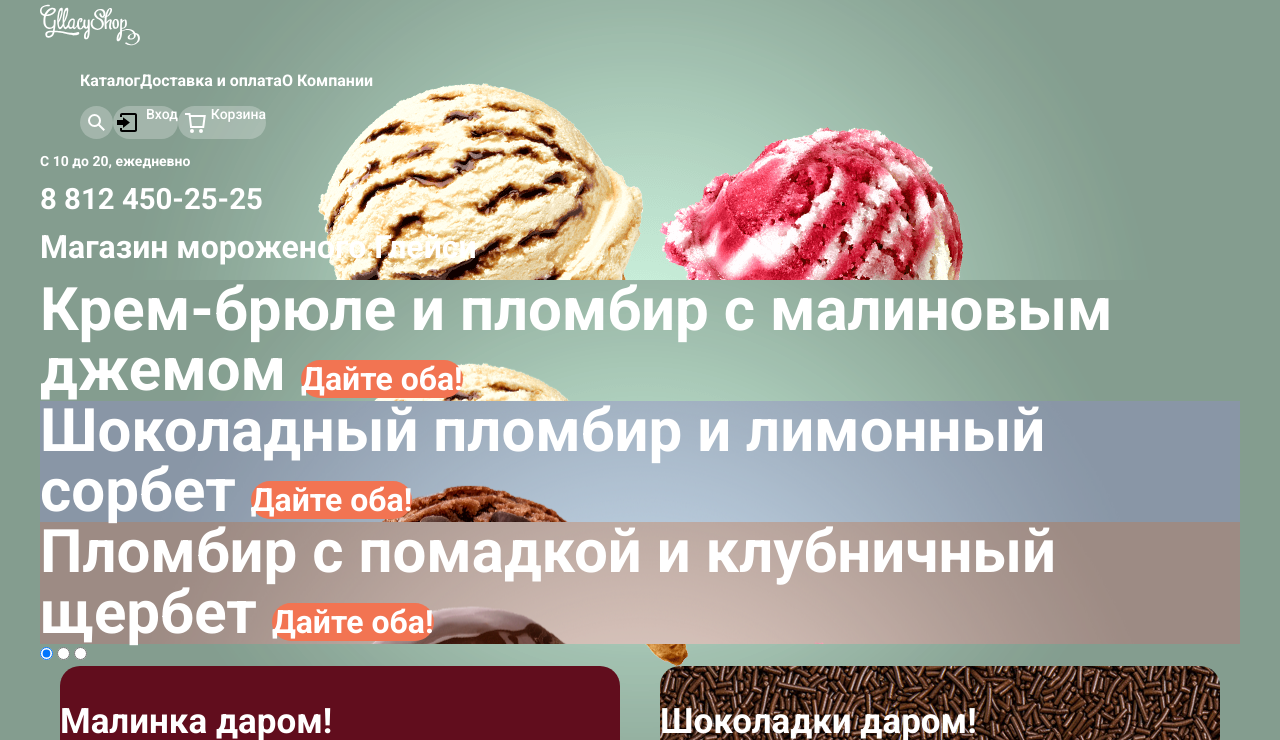
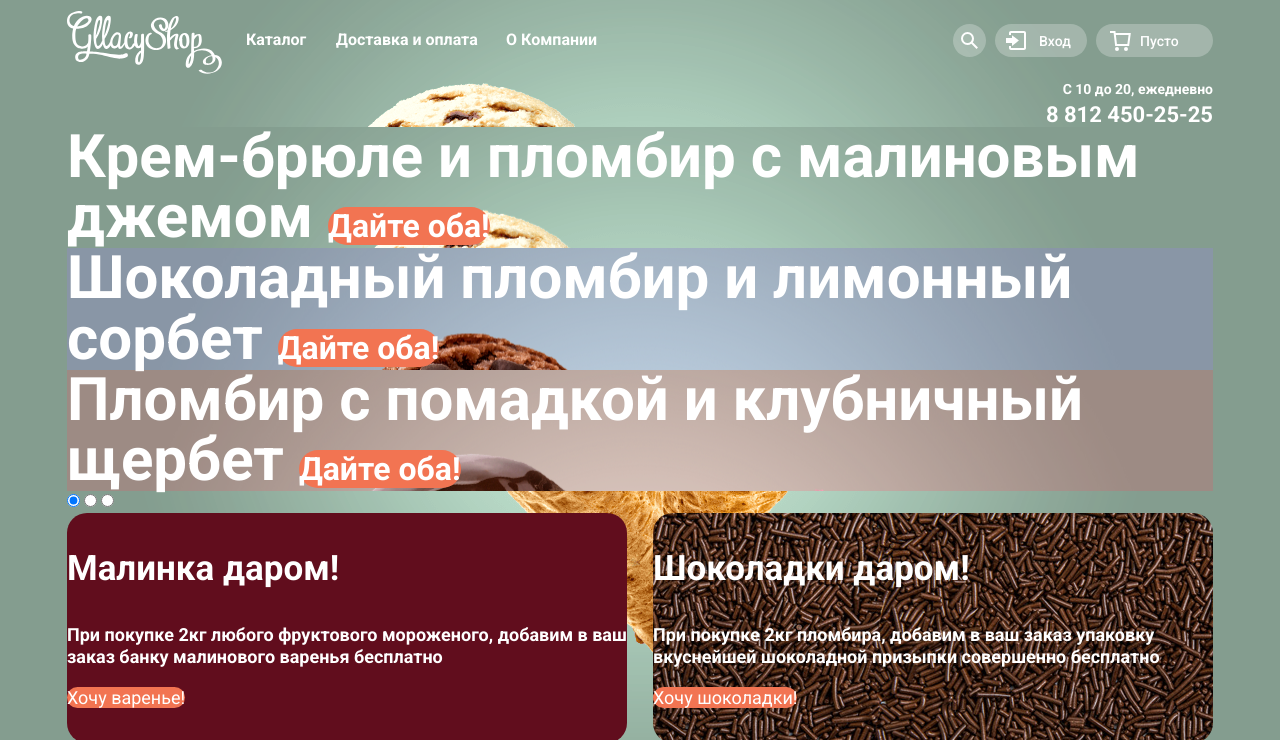
Before and after one commit to korschunoffk/530049-gllacy, a plain HTML site: page index.html in a window 1280 px wide. Shown: the top 740 px of the page. Drawn offline with Linux system fonts and the light colour scheme.

Commit message:
7.9.2
сверстал шапку

```diff
--- a/css/style.css
+++ b/css/style.css
@@ -15,6 +15,9 @@ body {
     background-repeat: no-repeat;
 
 }
+.hidden-content{
+    display: none;
+}
 /*-----------Кнопки------------------------*/
 
 .button{
@@ -29,21 +32,63 @@ body {
 .button:active{
     background-color:#f27452;
 }
-/*--------контейнер центровщик------------*/
-.container{
+/*--------Хедер------------*/
+.header-flex{
+    padding:0;
+    margin:0;
+    display:flex;
+    flex-wrap: wrap;
+    padding-top:10px;
+}
+/*--------контейнеры центровщики------------*/
+.main-container{
     width:1200px;
     margin:0 auto;
 }
+
+.container{
+    width:1146px;
+    margin:0 auto;
+}
 /*------------------Основная навигация-----------------*/
+.main-navigation{
+    padding:0;
+    margin:0;
+
+    width: 380px;
+    margin-left:9px;
+
+
+}
 .main-navigation_list{
+    padding:0;
+    margin:0;
+    margin-top:14px;
+
     list-style: none;
     font-family: 'Roboto', Arial , sans-serif;
     font-weight: 700;
     font-size: 16px;
     line-height:18px;
+
     display: flex;
+
+    justify-content: space-between;
 }
-
+.main-navigation_item{
+    padding-top: 7px;
+    height:26px;
+    padding-left:15px;
+}
+.main-navigation_item:nth-child(1){
+    width:75px;
+}
+.main-navigation_item:nth-child(2){
+    width:155px;
+}
+.main-navigation_item:nth-child(3){
+    width:105px;
+}
 .main-navigation_item a{
     color:white;
     text-decoration:none;
@@ -65,6 +110,11 @@ body {
 }
 .onpage{
     background-color: #d07058;
+    border-radius: 50px;
+    height: 26px;
+    width:75px;
+
+    color:white
 }
 sub-menu_item a{
     font-weight: 500;
@@ -75,9 +125,10 @@ sub-menu_item a{
     color:black;
 }
 
-/*------------------Интерактивные элементы---------------------*/
 .main-navigation_item:hover{
    background-color: white;
+    border-radius: 50px;
+    height: 26px;
 }
 .main-navigation_item:nth-child(1):hover .main-navigation_sublist{
     display:inline-block;
@@ -89,9 +140,7 @@ sub-menu_item a{
 .main-navigation_item:nth-child(1):hover .onpage a{
     color:white;
 }
-.onpage a{
-    color:white;
-}
+
 .main-navigation_item:hover .sub-menu_item:hover{
     background-color: #fbded7;
 }
@@ -103,22 +152,26 @@ sub-menu_item a{
 /*------------------Пользовательская навигация-----------------*/
 
 .user-navigation{
+    padding:0;
+    margin:0;
+    margin-top:14px;
+    margin-left: 342px;
+
     list-style: none;
     font-family: 'Roboto', Arial , sans-serif;
     font-weight: 500;
     font-size: 14px;
     line-height:16px;
+
     display: flex;
+    justify-content: space-between;
 
+    width: 260px;
 }
 .user-navigation_item{
     background-color: rgba(255,255,255,0.25);
     border-radius: 50px;
     height: 33px;
-}
-
-.user-navigation_item:hover{
-    background-color: white;
 }
 .user-navigation_item a{
     color:white;
@@ -142,40 +195,78 @@ sub-menu_item a{
     width:33px;
 }
 .user-navigation_item--login{
-    background-image: url(../img/svg-gllacy/entrance.svg);
+    background-image: url(../img/svg-gllacy/entrance-white.svg);
     background-repeat: no-repeat;
-    background-position: 10% 50%;
-    padding-left: 33px;
+    background-position: 15% 50%;
+
+    width:48px;
+    padding-left: 44px;
+    padding-top:9px;
+    height:24px;
 }
 .user-navigation_item--cart {
     background-image: url(../img/svg-gllacy/basket.svg);
     background-repeat: no-repeat;
-    background-position: 10% 50%;
-    padding-left: 33px;
-    padding
+    background-position: 15% 50%;
+
+    width: 73px;
+    padding-left: 44px;
+    padding-top:9px;
+    height:24px;
 }
 .user-navigation_item--fullcart {
     background-image: url(../img/svg-gllacy/basket-red.svg);
     background-repeat: no-repeat;
-    background-position: 10% 50%;
-    padding-left: 33px;
+    background-position: 15% 50%;
+
+    width: 73px;
+    padding-left: 44px;
+    padding-top:9px;
+    height:24px;
+}
+.user-navigation_item--search:hover{
+    background-image: url(../img/svg-gllacy/loupe-black.svg);
+    background-color: white;
 }
 .user-navigation_item--login:hover{
     background-image: url(../img/svg-gllacy/entrance.svg);
-    background-repeat: no-repeat;
-    padding-left: 33px;
+    background-color: white;
+}
+.user-navigation_item--cart:hover{
+    background-image: url(../img/svg-gllacy/basket-black.svg);
+    background-color: white;
+}
+.user-navigation_item--fullcart:hover{
+    background-color: white;
 }
 /*-------------время работы и телефон---------------*/
+.header-contacts{
+    padding:0;
+    margin:0;
+    margin-left: auto;
 
+    display: flex;
+    flex-direction: column;
+    align-items: flex-end;
+}
 .main-navigation__info{
+    padding:0;
+    margin:0;
+    margin-bottom:6px;
     font-family: 'Roboto', Arial , sans-serif;
     font-weight: 700;
     font-size: 14px;
     line-height:16px;
 }
+
 .main-navigation__info--tel{
-    font-size: 22pt;
-    line-height:24pt;
+    padding:0;
+    margin:0;
+
+    font-family: 'Roboto', Arial , sans-serif;
+    font-weight: 700;
+    font-size: 22px;
+    line-height:24px;
     text-decoration: none;
     color:white;
 }
@@ -327,7 +418,7 @@ sub-menu_item a{
 /*-----------Промо------------------*/
 .promo{
     display: flex;
-    justify-content: space-around;
+    justify-content: space-between;
 }
 .promo_item{
     width:560px;
@@ -376,8 +467,8 @@ sub-menu_item a{
 
 .icecream-item{
     padding: 0;
-    width:290px;
-    height:320px;
+    width:267px;
+    height:324px;
     display: flex;
     flex-direction: column;
     align-items: center;
--- a/index.html
+++ b/index.html
@@ -8,11 +8,11 @@
         <link href="css/style.css" rel="stylesheet">
 </head>
 <body>
-    <header class="container">
+    <header class="container header-flex">
+        <a class="main-navigation_logo" href="index.html">
+                <img src="img/svg-gllacy/logo.svg" height="65" width="155" alt="Логотип магазина Глейси">
+        </a>
         <nav class="main-navigation">
-            <a class="main-navigation_logo" href="index.html">
-                <img src="img/svg-gllacy/logo.svg" height="50" width="100" alt="Логотип магазина Глейси">
-            </a>
             <ul class="main-navigation_list">
                 <li class="main-navigation_item"><a href="catalog-creamy.html">Каталог</a>
                      <ul class="main-navigation_sublist">
@@ -65,15 +65,17 @@
                 </section>
 
             </li>
-            <li class="user-navigation_item user-navigation_item--cart"><a href="#">Корзина</a></li>
+            <li class="user-navigation_item user-navigation_item--cart"><a href="#">Пусто</a></li>
         </ul>
-        <p class="main-navigation__info">C 10 до 20, ежедневно</p>
-        <a class="main-navigation__info main-navigation__info--tel" href="tel:88124502525">8 812 450-25-25</a>
-
+        <div class="header-contacts">
+            <p class="main-navigation__info">C 10 до 20, ежедневно</p>
+            <a class="main-navigation__info main-navigation__info--tel" href="tel:88124502525">8 812 450-25-25</a>
+        </div>
 
 
     </header>
-    <main class="container">
+    <main class="main-container">
+        <div class="container">
         <h1 class="hidden-content">Магазин мороженого Глейси</h1>
         <section class="slider_wrapper">
              <div class="slider">
@@ -220,6 +222,7 @@
                 <a class="button contacts_button" href="#">Форма обратной связи</a>
             </div>
         </section>
+        </div>
     </main>
 
     <footer class="container footer-flex">
```
Also changed, not shown: catalog-creamy.html (+9 -7 lines), img/svg-gllacy/basket-black.svg (added), img/svg-gllacy/entrance-white.svg (added), img/svg-gllacy/loupe-black.svg (added).
